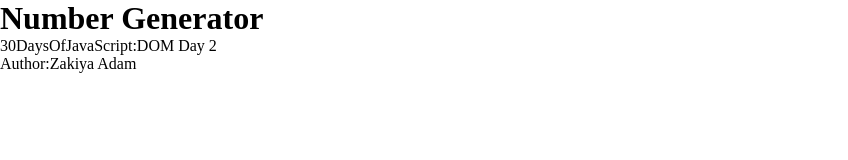
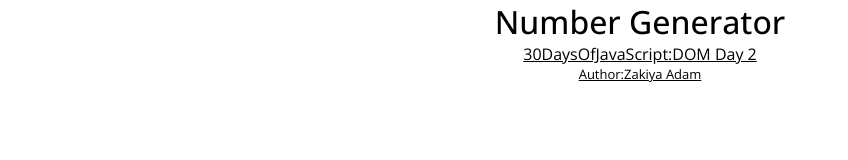
Before and after one commit to bintadam/Number-Generator, a plain HTML site: page index.html in a window 1280 px wide. Shown: the whole page, without its empty margins (0-848 px from the left). Drawn offline with nearby package versions, Linux system fonts and the light colour scheme.

Commit message:
add style

```diff
--- a/index.html
+++ b/index.html
@@ -10,7 +10,7 @@
     <body>
         <h1>Number Generator</h1>
         <p>30DaysOfJavaScript:DOM Day 2</p>
-        <p>Author:Zakiya Adam</p>
+        <p class="author">Author:Zakiya Adam</p>
         <script src="script.js"></script>
     </body>
 </html>
--- a/styles.css
+++ b/styles.css
@@ -7,5 +7,22 @@
 }
 
 body{
+    padding: 0% 5%;
+    font-family: 'Open Sans', sans-serif;
+    box-sizing: border-box;
+    text-align: center;
+}
 
+h1{
+    font-size: 2rem;
+    font-weight: 500;
 }
+
+p{
+    font-weight: 300;
+    text-decoration: underline;
+}
+
+.author{
+    font-size: 13px;
+}
```
